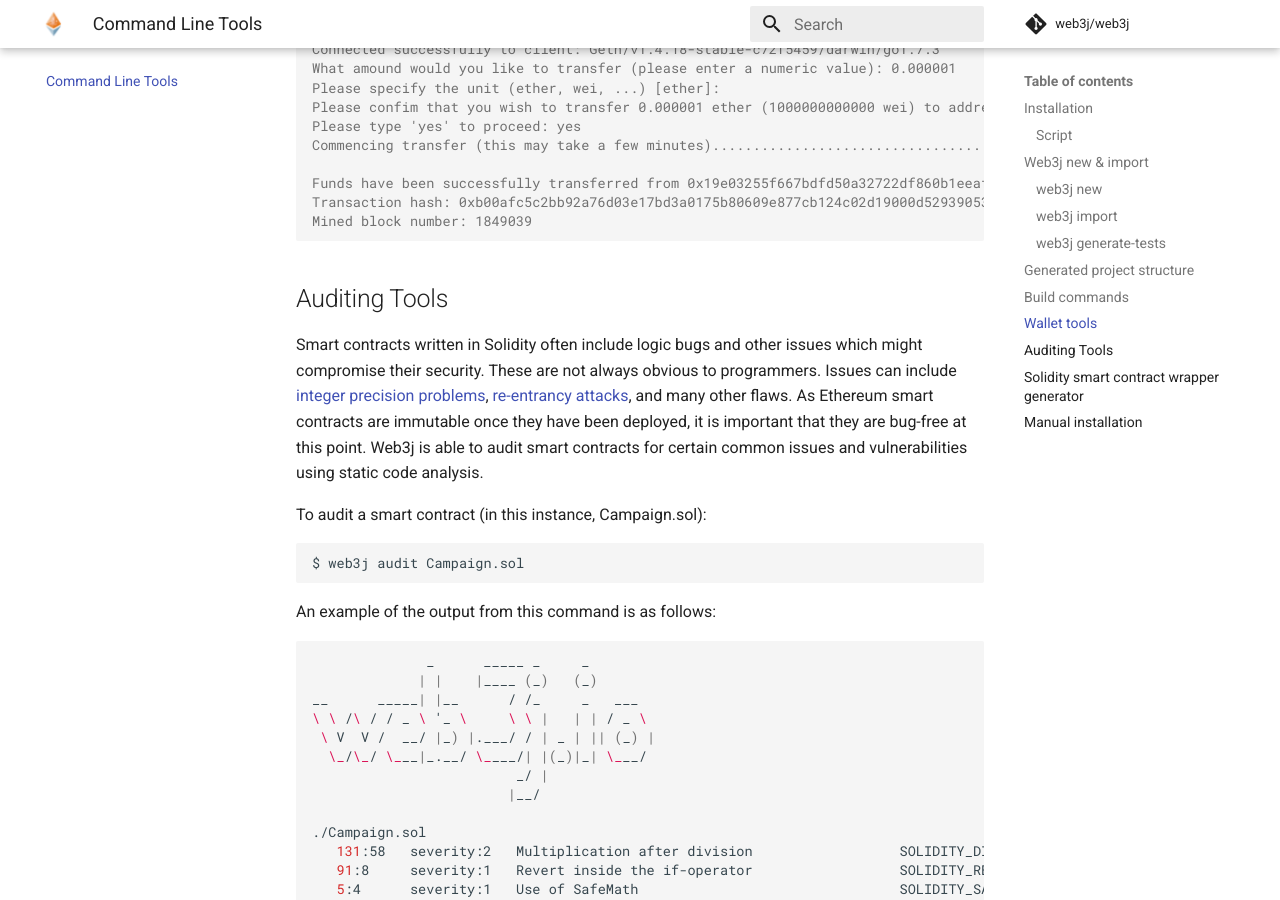
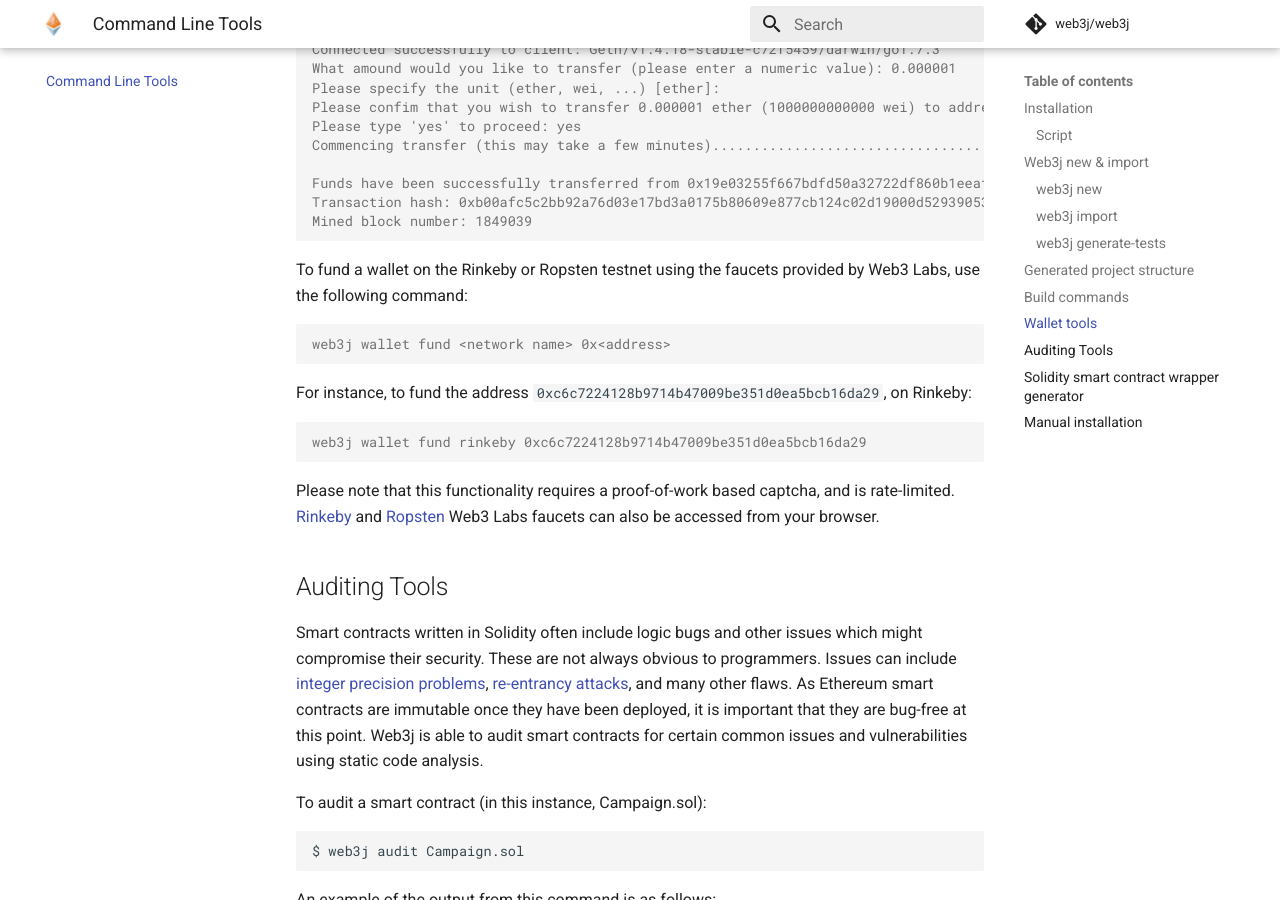
Before and after one commit to hyperledger/web3j-docs, an MkDocs documentation site: the page built from docs/command_line_tools.md, in a window 1280 px wide and 900 px high, scrolled down 6401 px. Built offline with MkDocs 1.6.1 and Material for MkDocs 9.7.7, drawn with Linux system fonts in a browser that asks for light colours; comment, search, counter and statistics services are not loaded.

Commit message:
Add fund docs

````diff
--- a/docs/command_line_tools.md
+++ b/docs/command_line_tools.md
@@ -313,6 +313,20 @@ Transaction hash: 0xb00afc5c2bb92a76d03e17bd3a0175b80609e877cb124c02d19000d52939
 Mined block number: 1849039
 ```
 
+To fund a wallet on the Rinkeby or Ropsten testnet using the faucets provided by Web3 Labs, use the following command:
+
+``` console
+web3j wallet fund <network name> 0x<address>
+```
+
+For instance, to fund the address `0xc6c7224128b9714b47009be351d0ea5bcb16da29`, on Rinkeby:
+``` console
+web3j wallet fund rinkeby 0xc6c7224128b9714b47009be351d0ea5bcb16da29
+```
+
+Please note that this functionality requires a proof-of-work based captcha, and is rate-limited. [Rinkeby](https://rinkeby.faucet.epirus.io/) and [Ropsten](https://ropsten.faucet.epirus.io/) Web3 Labs faucets can also be accessed from your browser.
+
+
 Auditing Tools
 ------------
 
````
